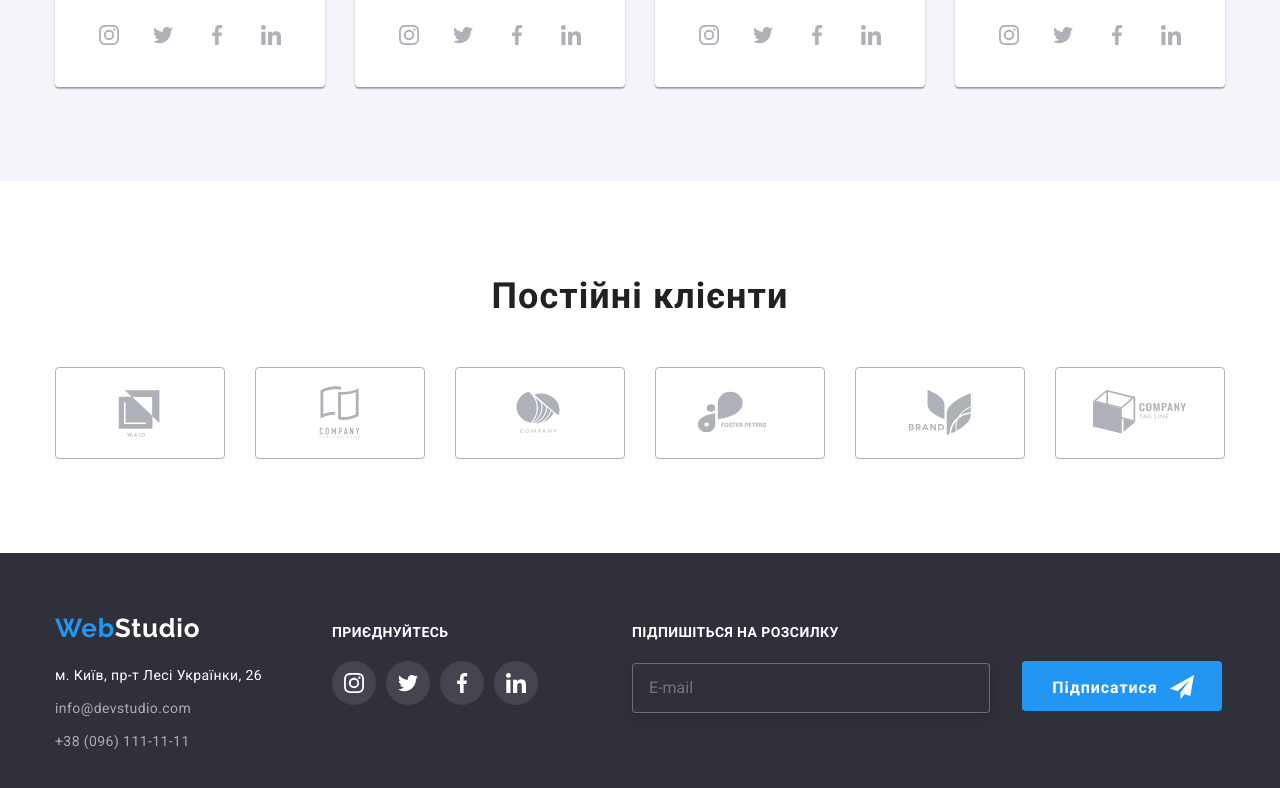
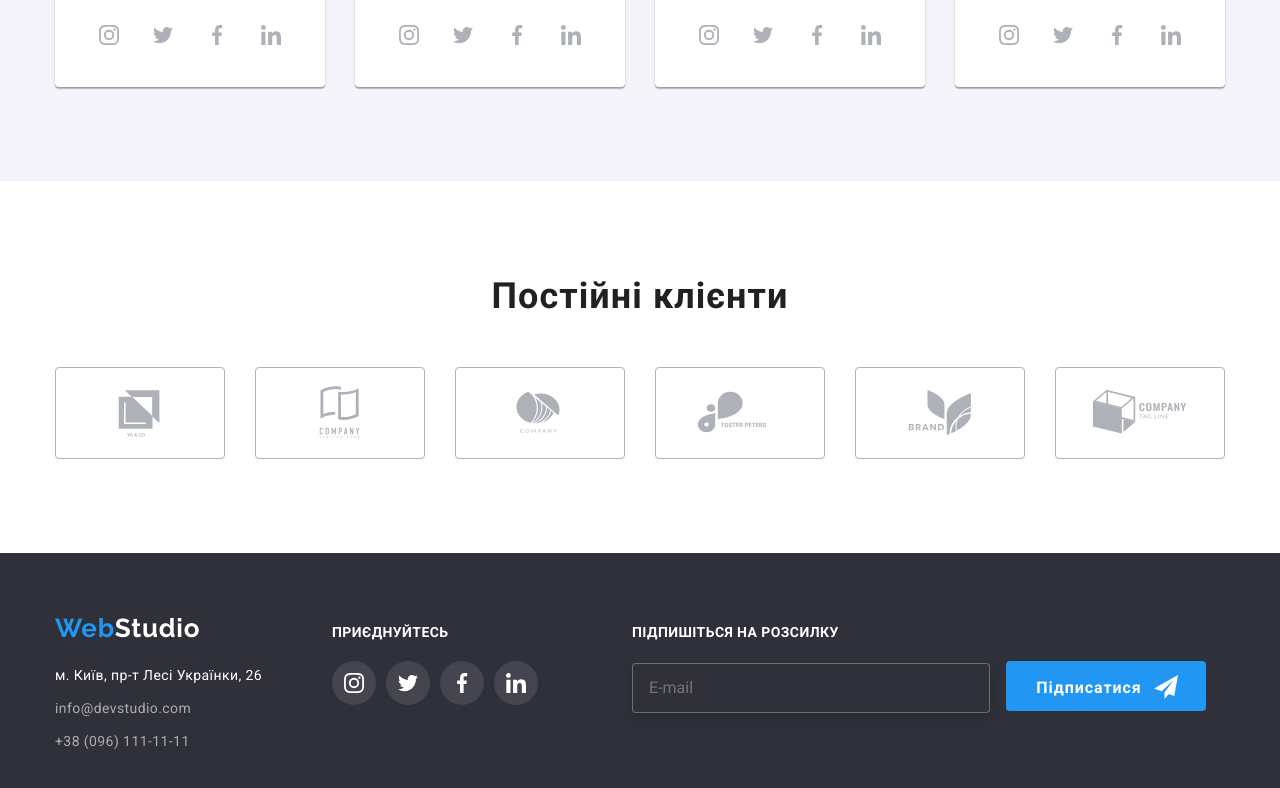
Before and after one commit to SerhiiMaslov1979/goit-markup-hw-06, a plain HTML site: page index.html in a window 1280 px wide. Shown: the part 2094-2882 px from the top of the page. Drawn offline with nearby package versions, Linux system fonts and the light colour scheme.

Commit message:
06-11-2022-2
Исправлен маржин на кнопке

```diff
--- a/css/styles.css
+++ b/css/styles.css
@@ -367,7 +367,7 @@ img {
   border-radius: 4px;
   border-color: transparent;
   padding: 10px 62px 10px 28px;
-  margin-left: 28px;
+  margin-left: 12px;
 
   transition: background-color var(--time-function) var(--transition-function),
     color var(--time-function) var(--transition-function);
```
